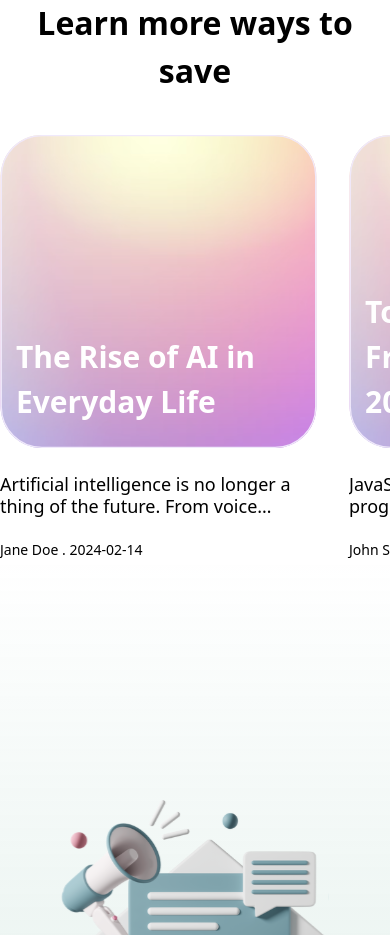
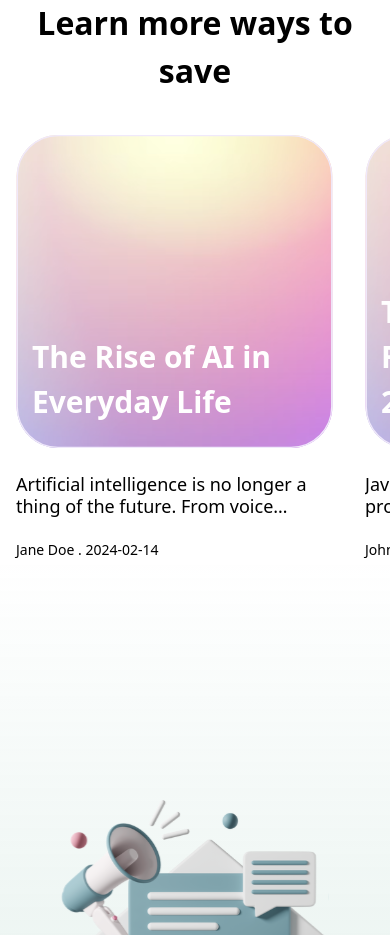
Before and after one commit to mahi25soni/temp-shiploan-frontend, a Next.js app: page /blog in a window 390 px wide. Shown: the part 780-1715 px from the top of the page. Built offline with nearby package versions, Linux system fonts and the light colour scheme.

Commit message:
Adjust padding in BlogListing component for improved layout

```diff
--- a/src/components/BlogListing/BlogListing.tsx
+++ b/src/components/BlogListing/BlogListing.tsx
@@ -50,7 +50,7 @@ const BlogListing = () => {
 
     <div className="lg:pl-[20px]">
       <MainHeading heading="Learn more ways to save" />
-      <div className="mt-10 scrollbar-hidden flex flex-row w-full items-center justify-start gap-8 lg:gap-[50px] overflow-auto cursor-pointer">
+      <div className="mt-10 scrollbar-hidden flex flex-row w-full items-center justify-start gap-8 lg:gap-[50px] overflow-auto cursor-pointer pl-4 lg:pl-0">
         {blogDataArray?.map((blog, index) => {
           const slug = blog.blog_title.toLowerCase().replace(/ /g, '-');
 
```
